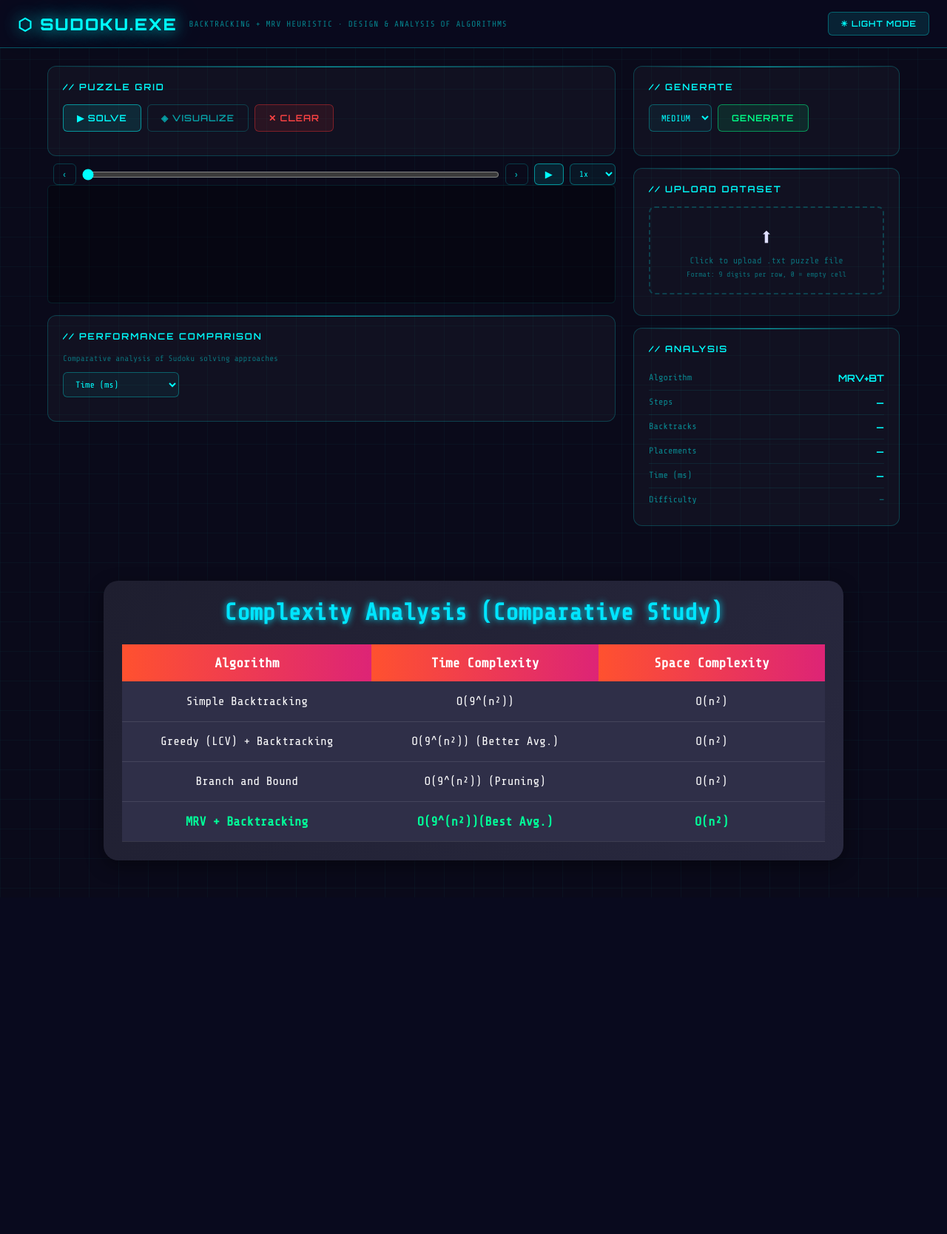
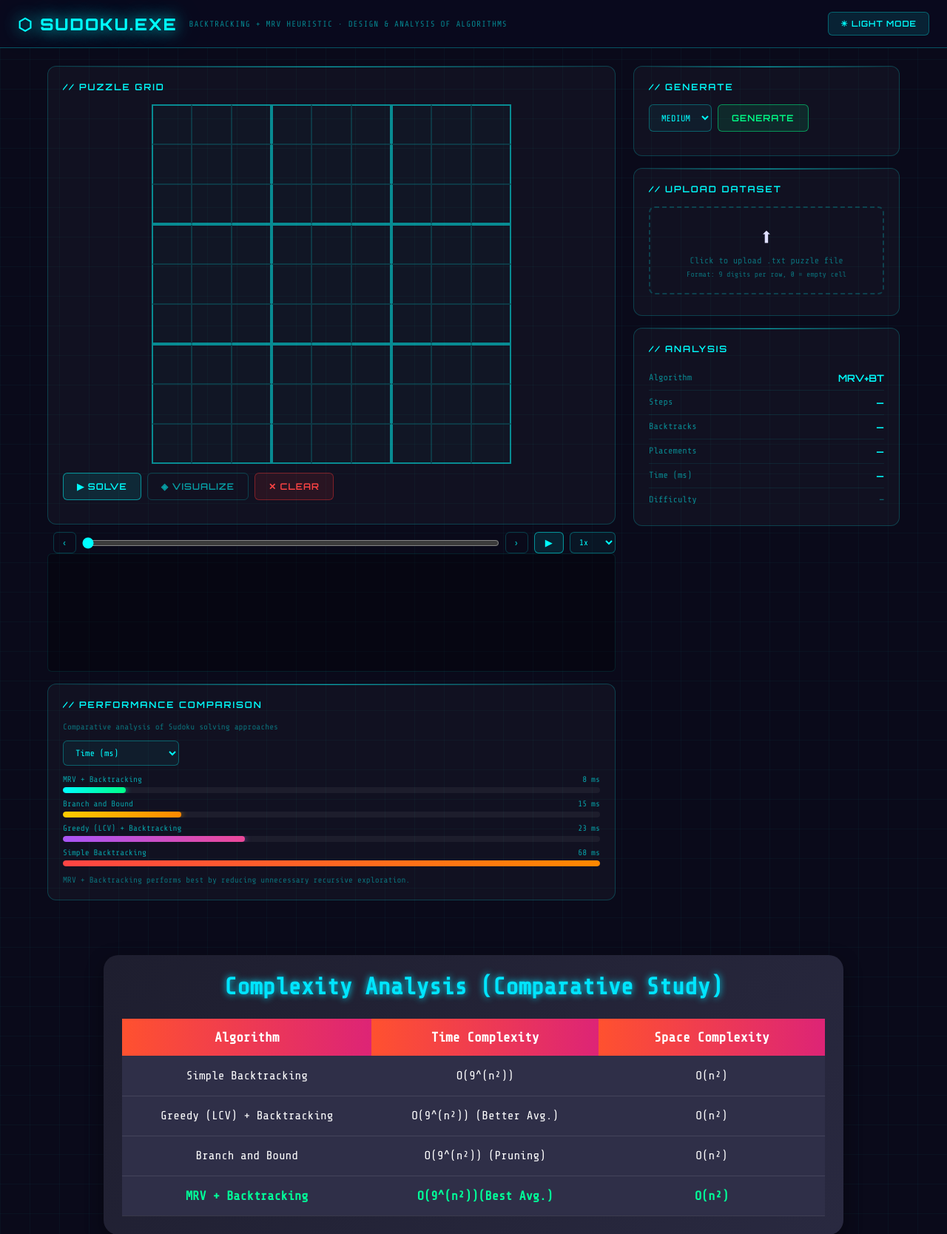
Before and after one commit to SinchanAFK/sudoku-app, a Flask app: page / in a window 1280 px wide. Shown: the top 1668 px of the page at 74% size. Before the commit the page ends 1201 px from the top, so only its background shows below. Run offline with Flask 3, Linux system fonts and the light colour scheme.

Commit message:
Add interactive algorithm performance comparison

```diff
--- a/templates/index.html
+++ b/templates/index.html
@@ -780,45 +780,19 @@ function analyzeDifficulty(backtracks, steps) {
 }
 
 // ── Algorithm Comparison ──
-async function updateComparison(board, mrvSteps) {
-  const algorithmData = [
-  {
-    name: "MRV + Backtracking",
-    time: 8,
-    calls: 820,
-    memory: 42,
-    rank: "Best",
-    className: "bar-mrv"
-  },
-  {
-    name: "Branch and Bound",
-    time: 15,
-    calls: 1560,
-    memory: 48,
-    rank: "Second",
-    className: "bar-bnb"
-  },
-  {
-    name: "Greedy (LCV) + Backtracking",
-    time: 23,
-    calls: 2890,
-    memory: 44,
-    rank: "Third",
-    className: "bar-greedy"
-  },
-  {
-    name: "Simple Backtracking",
-    time: 68,
-    calls: 9840,
-    memory: 38,
-    rank: "Slowest",
-    className: "bar-plain"
-  }
+// ── Algorithm Comparison ──
+const algorithmData = [
+  { name: "MRV + Backtracking", time: 8, calls: 820, memory: 42, className: "bar-mrv" },
+  { name: "Branch and Bound", time: 15, calls: 1560, memory: 48, className: "bar-bnb" },
+  { name: "Greedy (LCV) + Backtracking", time: 23, calls: 2890, memory: 44, className: "bar-greedy" },
+  { name: "Simple Backtracking", time: 68, calls: 9840, memory: 38, className: "bar-plain" }
 ];
 
 function renderAlgorithmComparison() {
   const metric = document.getElementById("compare-metric").value;
   const container = document.getElementById("algorithm-bars");
+
+  if (!container) return;
 
   const maxValue = Math.max(...algorithmData.map(a => a[metric]));
 
@@ -843,7 +817,7 @@ function renderAlgorithmComparison() {
     "MRV + Backtracking performs best by reducing unnecessary recursive exploration.";
 }
 
-async function updateComparison(board, mrvSteps) {
+function updateComparison() {
   renderAlgorithmComparison();
 }
 // ── Visualize ──
@@ -973,10 +947,6 @@ function resetViz() {
   document.getElementById('viz-slider').max = 0;
   ['stat-steps','stat-bt','stat-place','stat-time'].forEach(id => document.getElementById(id).textContent = '—');
   document.getElementById('stat-diff').textContent = '—';
-  document.getElementById('bar-mrv').style.width = '0%';
-  document.getElementById('bar-plain').style.width = '0%';
-  document.getElementById('mrv-count').textContent = '—';
-  document.getElementById('plain-count').textContent = '—';
   document.getElementById('compare-verdict').textContent = '';
 }
 
```
